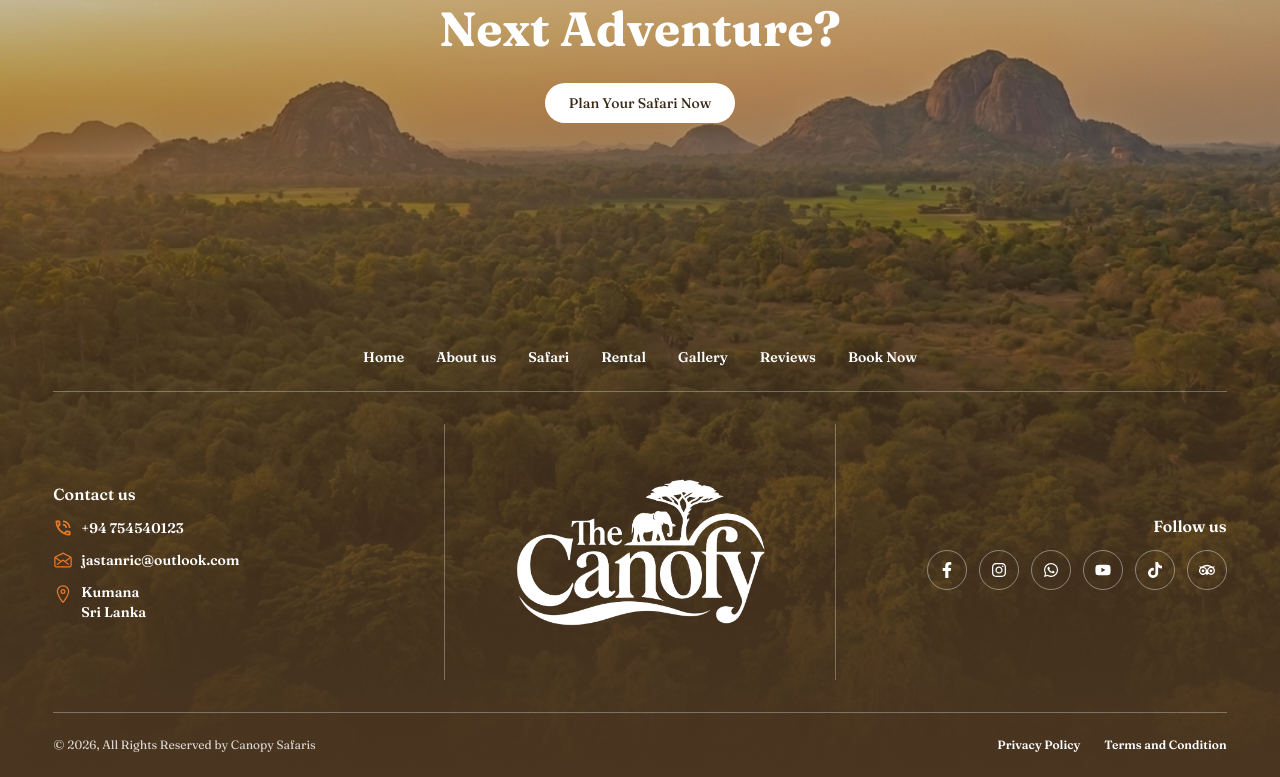
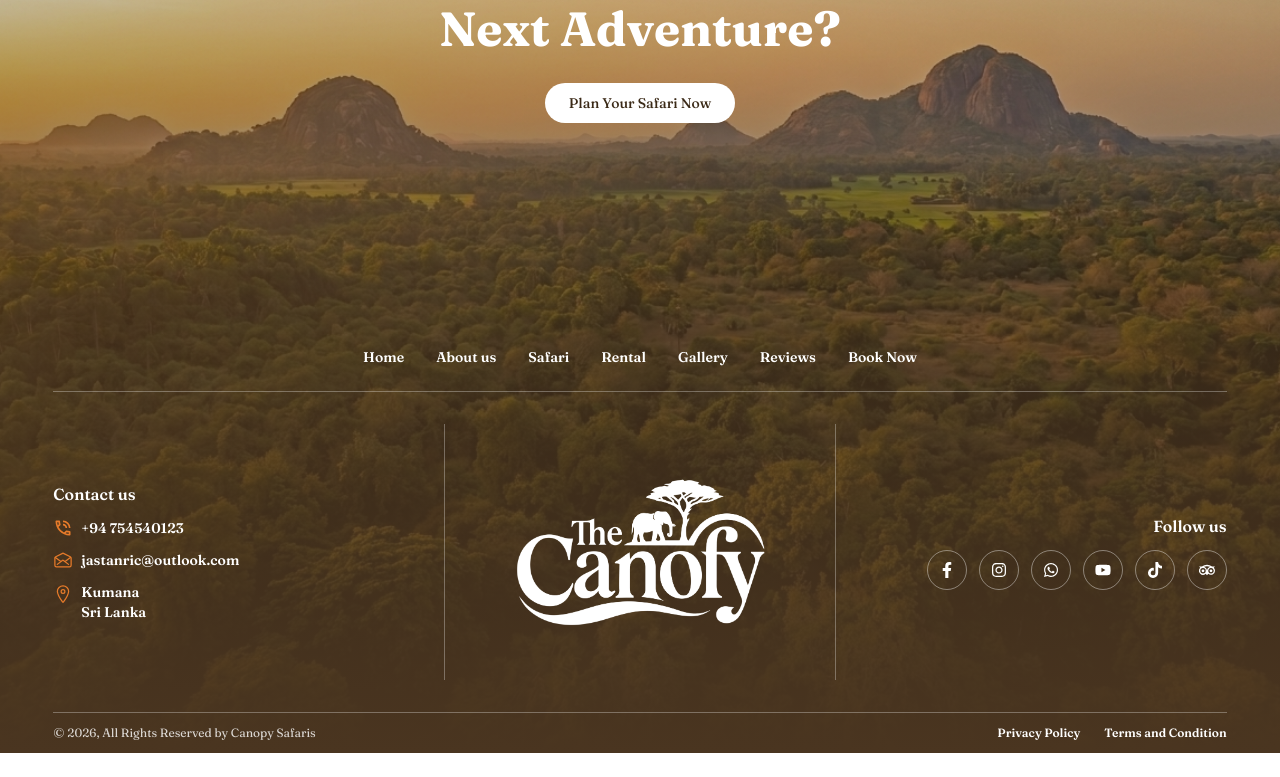
Before and after one commit to Benihin-Dev/canopy-safaris, a Next.js app: page /privacy in a window 1280 px wide. Shown: the part 1130-1907 px from the top of the page. After the commit the page ends 1883 px from the top, so only its background shows below. Built offline with nearby package versions, Linux system fonts and the light colour scheme; a web font is replaced by a local one.

Commit message:
Modify padding in Footer component
Adjusted padding in the footer component.

```diff
--- a/src/components/Footer.tsx
+++ b/src/components/Footer.tsx
@@ -156,7 +156,7 @@ export default function Footer() {
         <div className="border-t border-white/30" />
 
         {/* Copyright + popup links */}
-        <div className="flex flex-col items-center justify-between gap-3 py-6 text-xs text-white/80 sm:flex-row">
+        <div className="flex flex-col items-center justify-between gap-3 py-3 text-xs text-white/80 sm:flex-row">
           <p>© {new Date().getFullYear()}, All Rights Reserved by Canopy Safaris</p>
           <FooterLegalLinks />
         </div>
```
